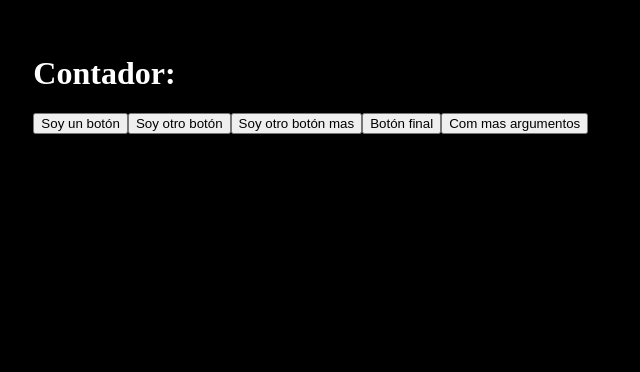
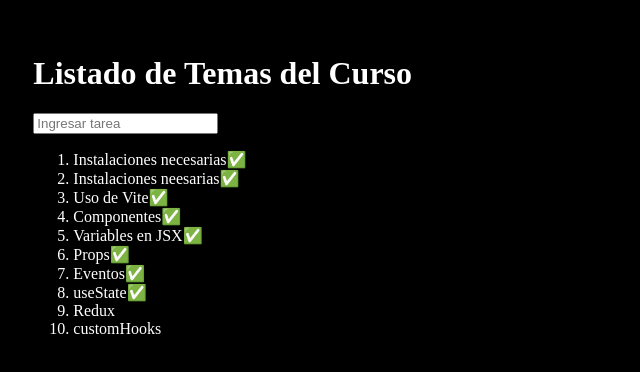
Before and after one commit to CosmoCarpincho/estudio-react, a React (Vite) app in the folder primer-proyecto-react/: page / in a window 1280 px wide. Shown: the top 372 px of the page, without its empty margins (0-640 px from the left). Built offline with nearby package versions, Linux system fonts and the light colour scheme.

Commit message:
estudio react+vite 05

```diff
--- /dev/null
+++ b/primer-proyecto-react/src/ContadorApp02.jsx
@@ -0,0 +1,23 @@
+// Otra forma es sacar las funciones afuera. OJO con el scope
+
+const handleClick = (event) =>
+{
+    console.log(event)
+}
+
+const Button = () => {
+    return (
+        <button onClick={handleClick}>
+            Soy un botón
+        </button>
+    )
+}
+
+export const ContadorApp02 = ({value}) => {
+    return (
+        <>
+            <h1>Contador: </h1>
+            <Button />
+        </>
+    )
+}
--- /dev/null
+++ b/primer-proyecto-react/src/ContadorApp03.jsx
@@ -0,0 +1,19 @@
+import { useState } from "react"
+
+export const ContadorApp03 = ({value}) => {
+    const [ contador, setContador ] = useState(value)
+
+    const handleClick = () => {
+        setContador(contador + 1)
+    }
+
+    return (
+        <>
+            <h1>Contador: </h1>
+            <p>{contador}</p>
+            <button onClick={handleClick}>
+                Soy un botón
+            </button>
+        </>
+    )
+}
--- /dev/null
+++ b/primer-proyecto-react/src/ListadoApp.jsx
@@ -0,0 +1,38 @@
+import { useState } from 'react'
+import { AgregarTarea } from './components/AgregarTarea'
+const Item = ({ nombre, visto }) => {
+    return (
+        <li>{nombre}
+            {/* {visto ? '✅' : '⛔'} */}
+            {visto && '✅'}
+        </li>
+    )
+
+}
+
+export const ListadoApp = () => {
+    let listadoSecciones = [
+        { nombre: 'Instalaciones necesarias', visto: true },
+        { nombre: "Instalaciones neesarias", visto: true },
+        { nombre: "Uso de Vite", visto: true },
+        { nombre: "Componentes", visto: true },
+        { nombre: "Variables en JSX", visto: true },
+        { nombre: "Props", visto: true },
+        { nombre: "Eventos", visto: true },
+        { nombre: "useState", visto: true },
+        { nombre: "Redux", visto: false },
+        { nombre: "customHooks", visto: false },
+    ]
+    const [arreglo, setArreglo] = useState(listadoSecciones)
+
+    return (
+        <>
+            <h1>Listado de Temas del Curso</h1>
+            <AgregarTarea agregarTarea={setArreglo}/>
+            <ol>
+                {/* <Item nombre="Instalaciones neesarias" visto={true}></Item> */}
+                {arreglo.map(item => <Item key={item.nombre} nombre={item.nombre} visto={item.visto}></Item>)}
+            </ol>
+        </>
+    )
+}
--- /dev/null
+++ b/primer-proyecto-react/src/components/AgregarTarea.jsx
@@ -0,0 +1,28 @@
+import { useState } from "react"
+
+export const AgregarTarea = ({agregarTarea}) => {
+    const [inputValue, setInputValue] = useState('')
+    const onInputChange = (event) => {
+        setInputValue(event.target.value)
+    }
+    const onSubmit = (event) => {
+        event.preventDefault()
+        const envio = {
+            nombre: inputValue,
+            visto: false
+        }
+
+        agregarTarea(tareas => {return [...tareas, envio]})
+    }
+
+    return (
+        <form onSubmit={onSubmit}>
+            <input
+                type="text"
+                placeholder="Ingresar tarea"
+                value={inputValue}
+                onChange={onInputChange}
+            />
+        </form>
+    )
+}
--- a/primer-proyecto-react/src/main.jsx
+++ b/primer-proyecto-react/src/main.jsx
@@ -3,12 +3,19 @@ import { createRoot } from 'react-dom/client'
 import ComponenteClase from './ComponenteClase'
 import { PrimerComponente } from './PrimerComponente'
 import { ContadorApp } from './ContadorApp'
+import { ContadorApp02 } from './ContadorApp02'
+import { ContadorApp03 } from './ContadorApp03'
+import { ListadoApp } from './ListadoApp'
 import './styles.css'
 
 createRoot(document.getElementById('root')).render(
   <StrictMode>
     {/* <PrimerComponente titulo="Esta sección es de props" subtitulo="Curso React" numero={4}/> */}
     {/* <ComponenteClase /> */}
-    <ContadorApp />
+    {/* <ContadorApp /> */}
+    {/* <ContadorApp02 /> */}
+    {/* <ContadorApp03 value={0}/> */}
+    <ListadoApp />
+
   </StrictMode>,
 )
```
